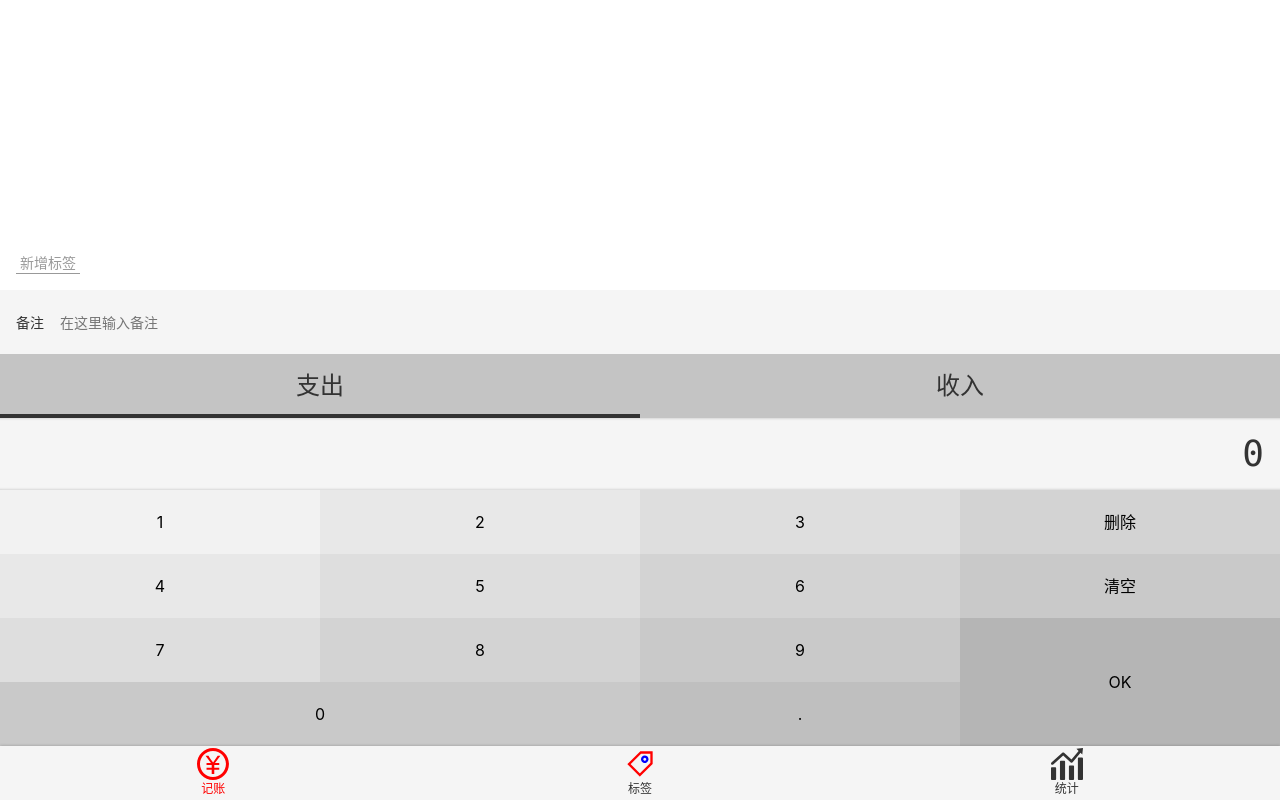
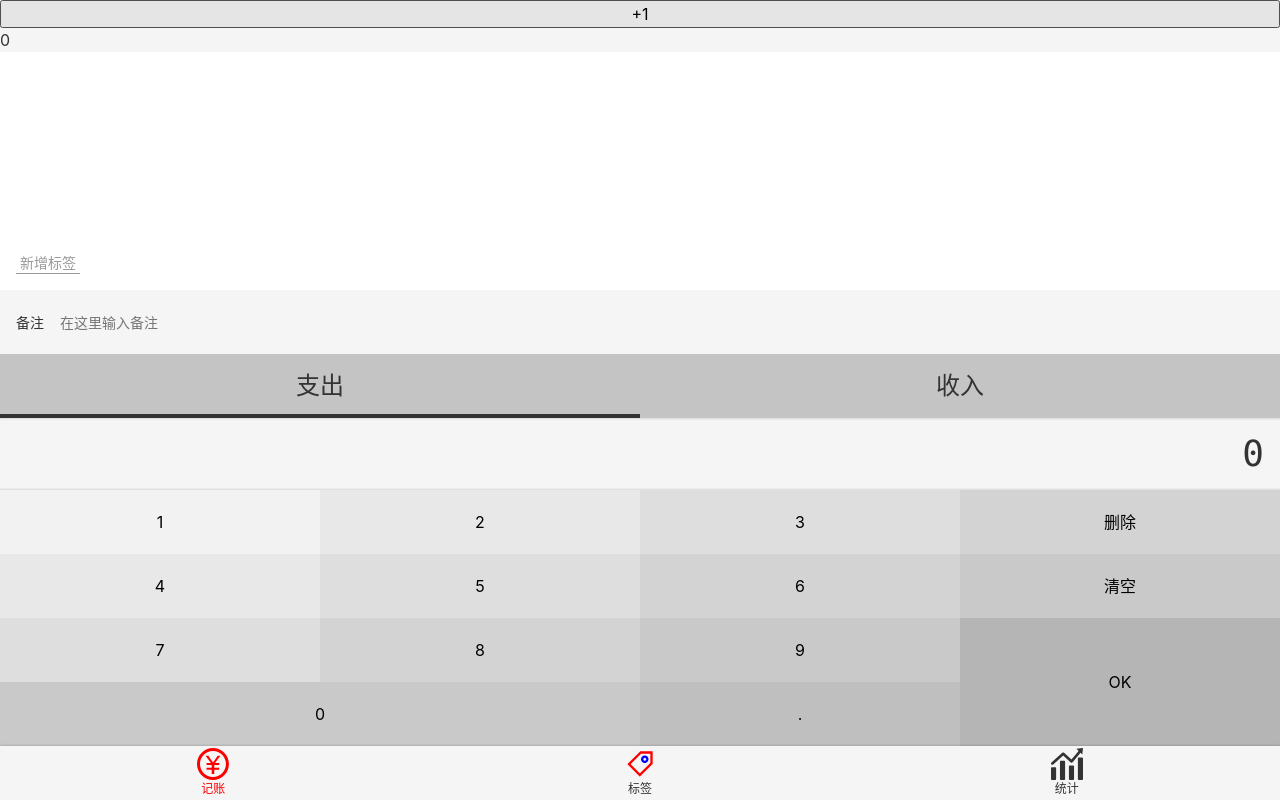
Before and after one commit to woshidw/QinXiu-J, a Vue app: page /#/money in a window 1280 px wide. Built offline with nearby package versions, Linux system fonts and the light colour scheme.

Commit message:
store.count 有 bug 怎么办

```diff
--- a/src/App.vue
+++ b/src/App.vue
@@ -4,17 +4,29 @@
   </div>
 </template>
 
+<script lang="js">
+import store from '@/store/index2'
+
+export default {
+  data() {
+    return {
+      store: store
+    }
+  }
+}
+</script>
+
 <style lang="scss">
 @import "~@/assets/style/helper.scss";
 @import "~@/assets/style/reset.scss";
 
-body{
+body {
   -webkit-font-smoothing: antialiased;
   -moz-osx-font-smoothing: grayscale;
   color: #333;
   line-height: 1.5;
   font-family: $font-hei;
   font-size: 16px;
-  background: #f5f5f5;
+  background: #F5F5F5;
 }
 </style>
--- a/src/main.ts
+++ b/src/main.ts
@@ -6,6 +6,7 @@ import store from './store';
 import Nav from '@/components/Nav.vue';
 import Layout from '@/components/Layout.vue';
 import Icon from '@/components/Icon.vue';
+import store2 from '@/store/index2.ts'
 
 Vue.config.productionTip = false;
 
--- a/src/store/index2.ts
+++ b/src/store/index2.ts
@@ -3,6 +3,10 @@ import tagStore from '@/store/tagStore';
 
 
 const store = {
+  count: 0,
+  addCount() {
+    this.count += 1;
+  },
   ...recordStore,
   ...tagStore,
 
--- a/src/views/Money.vue
+++ b/src/views/Money.vue
@@ -9,6 +9,8 @@
     </div>
 
     <Tags/>
+    {{count}}
+    <button @click="add">+1</button>
   </Layout>
 </template>
 
@@ -23,10 +25,20 @@ import store from '@/store/index2';
 
 
 @Component({
-  components: {Tags, FormItem, Types, NumberPad}
+  components: {Tags, FormItem, Types, NumberPad},
+  computed: {
+    count() {
+      return store.count;
+    },
+    recordList() {
+      return store.recordList;
+    }
+  }
 })
 export default class Money extends Vue {
-  recordList = store.recordList;
+  add() {
+    store.addCount();
+  }
   record: RecordItem = {
     tags: [], notes: '', type: '-', amount: 0
   };
```
